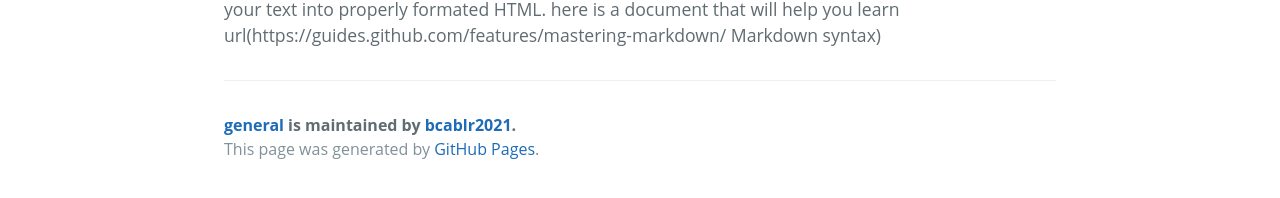
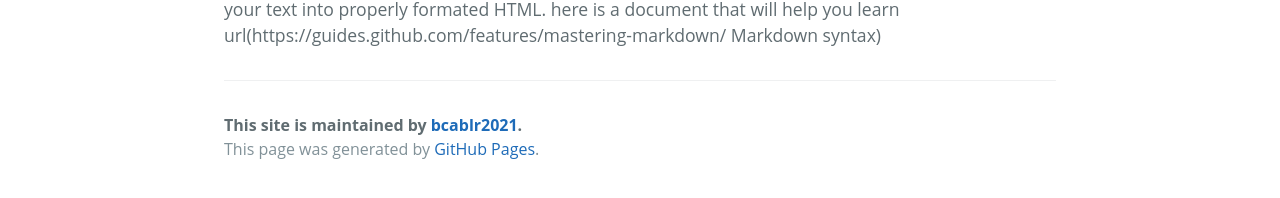
Before and after one commit to bcablr2021/general, a Jekyll site: the page built from index.md, in a window 1280 px wide. Shown: the part 438-636 px from the top of the page. Built offline with Jekyll 4.4.1, drawn with Linux system fonts in a browser that asks for light colours; our own code applies the rules of GitHub Pages for plain Markdown files; the repository's description, which GitHub fills in, is left out.

Commit message:
Update default.html

```diff
--- a/_layouts/default.html
+++ b/_layouts/default.html
@@ -39,7 +39,7 @@
 
       <footer class="site-footer">
         {% if site.github.is_project_page %}
-          <span class="site-footer-owner"><a href="{{ site.github.repository_url }}">{{ site.github.repository_name }}</a> is maintained by <a href="{{ site.github.owner_url }}">{{ site.github.owner_name }}</a>.</span>
+          <span class="site-footer-owner">This site is maintained by <a href="{{ site.github.owner_url }}">{{ site.github.owner_name }}</a>.</span>
         {% endif %}
         <span class="site-footer-credits">This page was generated by <a href="https://pages.github.com">GitHub Pages</a>.</span>
       </footer>
```
